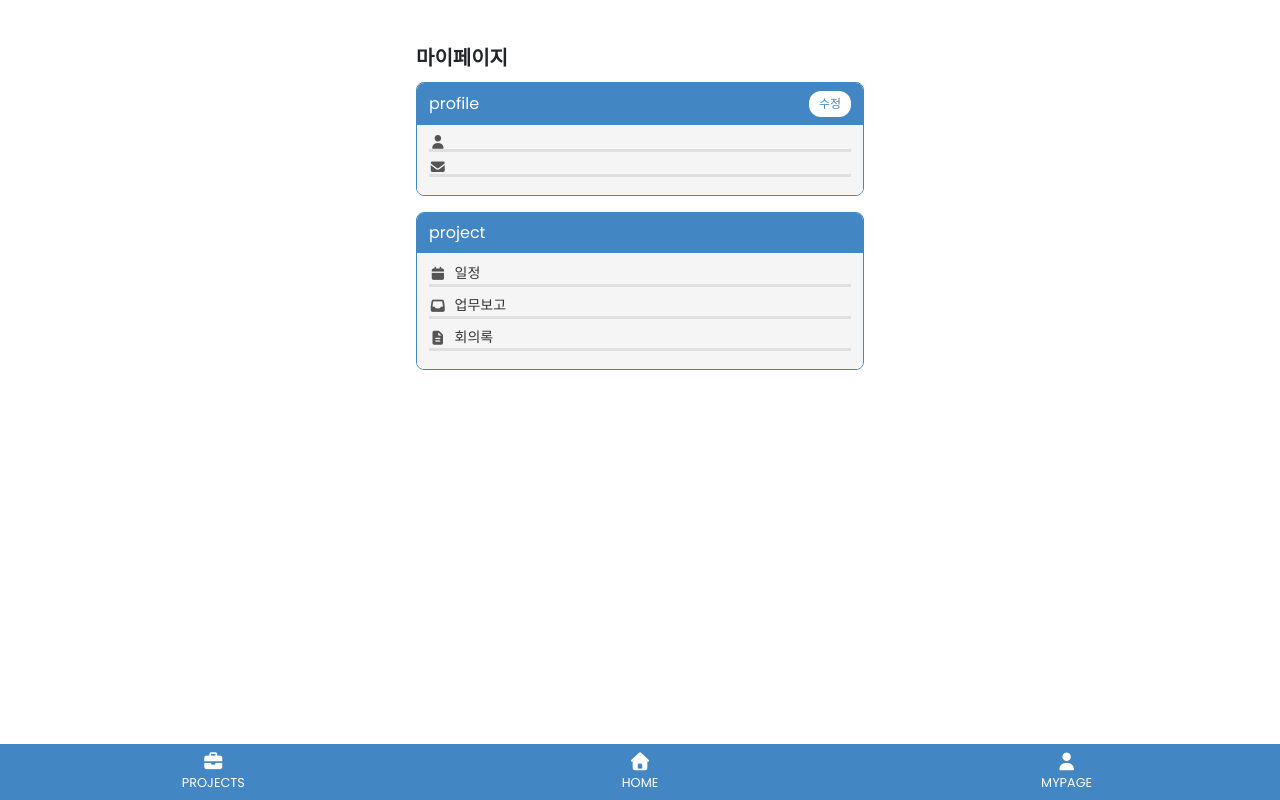
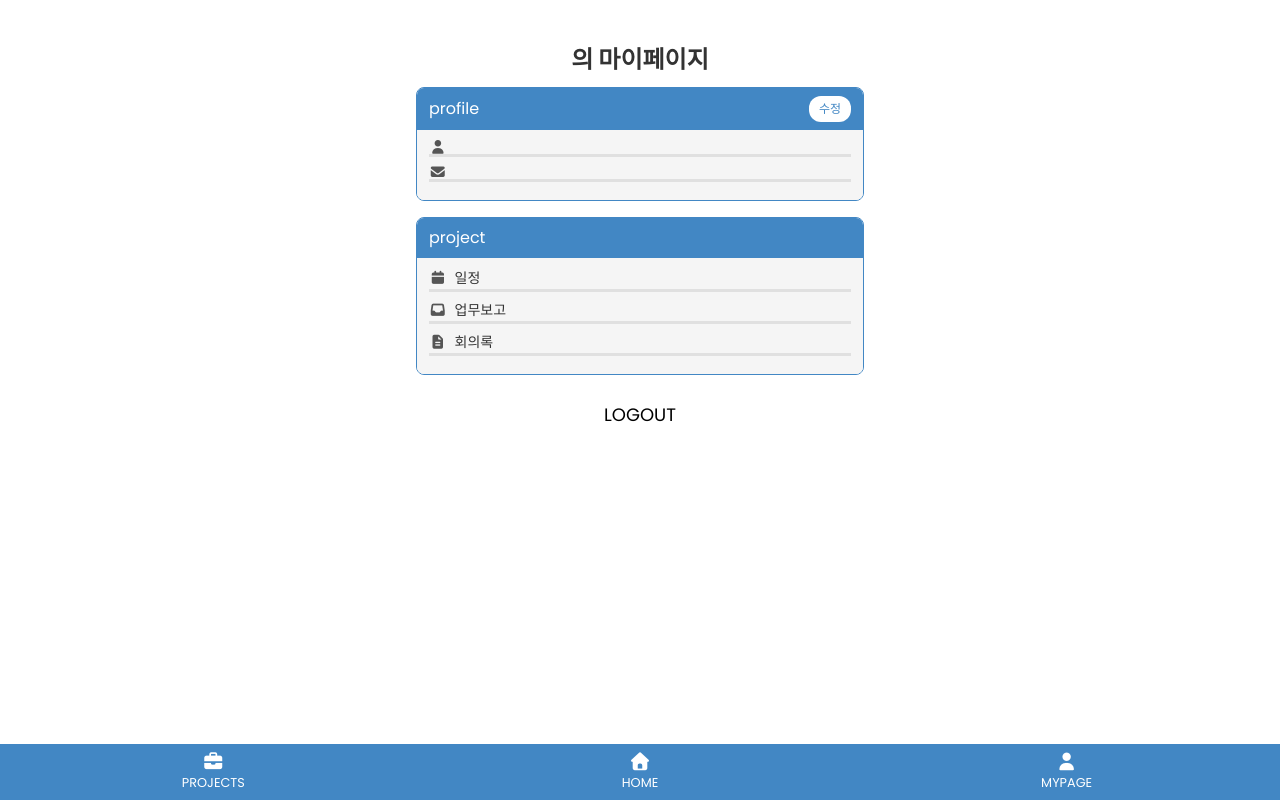
Before and after one commit to euneuneun111/End_project, a React (Vite) app: page /mypage/main in a window 1280 px wide. Built offline with nearby package versions, Linux system fonts and the light colour scheme; no server answers.

Commit message:
0918마이페이지 정보수정

```diff
--- a/src/components/mypage/MypageMain.jsx
+++ b/src/components/mypage/MypageMain.jsx
@@ -1,5 +1,8 @@
-import React, { useState } from "react";
+import React, { useEffect, useState } from "react";
+import axios from "axios";
 import styled from "styled-components";
+import { logout } from "../login/LoginApi";
+import { useNavigate } from "react-router-dom";
 
 const Container = styled.div`
   width: 100%;
@@ -11,7 +14,10 @@ const Container = styled.div`
 `;
 
 const Title = styled.h2`
-  font-size: 20px;
+  display: flex;
+  justify-content: center;
+  font-size: 24px;
+  color: #333;
   font-weight: bold;
   margin-bottom: 12px;
 `;
@@ -121,13 +127,51 @@ const CancelButton = styled.button`
   cursor: pointer;
 `;
 
+const LogoutButton = styled.div`
+  display: flex;
+  justify-content: center;
+  //background-color: #e6e6e6;
+  color: #000;
+  border: none;
+  padding: 10px 20px;
+  font-size: 18px;
+  border-radius: 25px;
+  text-transform: uppercase;
+`
+
 function MypageMain({ user, projects }) {
+  const [loginUser, setLoginUser] = useState(null);
   const [isModalOpen, setIsModalOpen] = useState(false);
+  const navigate = useNavigate();
   const [formData, setFormData] = useState({
-    phone: user?.phone || "",
+    user_id: user?.user_id || "",
+    name: user?.name || "",
     email: user?.email || "",
-    password: "",
+    user_pwd: "",
   });
+
+  useEffect(() => {
+  if (isModalOpen && loginUser) {
+    setFormData({
+      user_id: loginUser.user_id || "",
+      name: loginUser.name || "",
+      email: loginUser.email || "",
+      user_pwd: ""
+    });
+  }
+}, [isModalOpen, loginUser]);
+
+  useEffect(() => {
+    axios.get("/project/commons/check-session", { withCredentials: true })
+      .then(res => {
+        if (res.data.authenticated) {
+          setLoginUser(res.data.user);
+        } else {
+          setLoginUser(null);
+        }
+      })
+      .catch(err => console.error(err));
+  }, []);
 
   const handleChange = (e) => {
     const { name, value } = e.target;
@@ -135,14 +179,34 @@ function MypageMain({ user, projects }) {
   };
 
   const handleSave = () => {
-    console.log("수정된 값:", formData);
-    // TODO: 서버에 저장하는 API 호출 추가 가능
-    setIsModalOpen(false);
+    axios.post("/project/member/modifyApi", formData, { withCredentials: true })
+  .then(res => {
+    if (res.data.success) {
+      alert("수정 완료");
+      setLoginUser(res.data.member); // 화면 갱신
+      localStorage.setItem("user", JSON.stringify(res.data.member));
+      setIsModalOpen(false);
+    } else {
+      alert("수정 실패: " + res.data.message);
+    }
+  });
+  };
+
+  const handleLogout = async () => {
+    const res = await logout();
+
+    if (res.success !== false) {
+      alert("로그아웃 되었습니다.");
+      navigate("/login"); // 로그아웃 후 로그인 페이지로 이동
+    } else {
+      alert("로그아웃 실패: " + res.message);
+    }
   };
 
   return (
     <Container>
-      <Title>마이페이지</Title>
+      <Title>{loginUser?.user_id}의 마이페이지</Title>
+
 
       {/* Profile */}
       <Card>
@@ -153,11 +217,11 @@ function MypageMain({ user, projects }) {
         <CardContent>
           <InfoRow>
             <i className="fa-solid fa-user" name="MYPAGE"></i>
-            {user?.name}
+            {loginUser?.name}
           </InfoRow>
           <InfoRow>
             <i className="fa-solid fa-envelope" name="email"></i>
-            {user?.email}
+            {loginUser?.email}
           </InfoRow>
         </CardContent>
       </Card>
@@ -180,6 +244,7 @@ function MypageMain({ user, projects }) {
           </InfoRow>
         </CardContent>
       </Card>
+      <LogoutButton type="button" onClick={handleLogout}>logout</LogoutButton>
 
       {/* 모달 */}
       {isModalOpen && (
@@ -188,9 +253,9 @@ function MypageMain({ user, projects }) {
             <ModalTitle>프로필 수정</ModalTitle>
             <Input
               type="text"
-              name="phone"
-              placeholder="전화번호"
-              value={formData.phone}
+              name="name"
+              placeholder="이름"
+              value={formData.name}
               onChange={handleChange}
             />
             <Input
@@ -202,9 +267,9 @@ function MypageMain({ user, projects }) {
             />
             <Input
               type="password"
-              name="password"
+              name="user_pwd"
               placeholder="비밀번호"
-              value={formData.password}
+              value={formData.user_pwd}
               onChange={handleChange}
             />
             <ModalActions>
```
